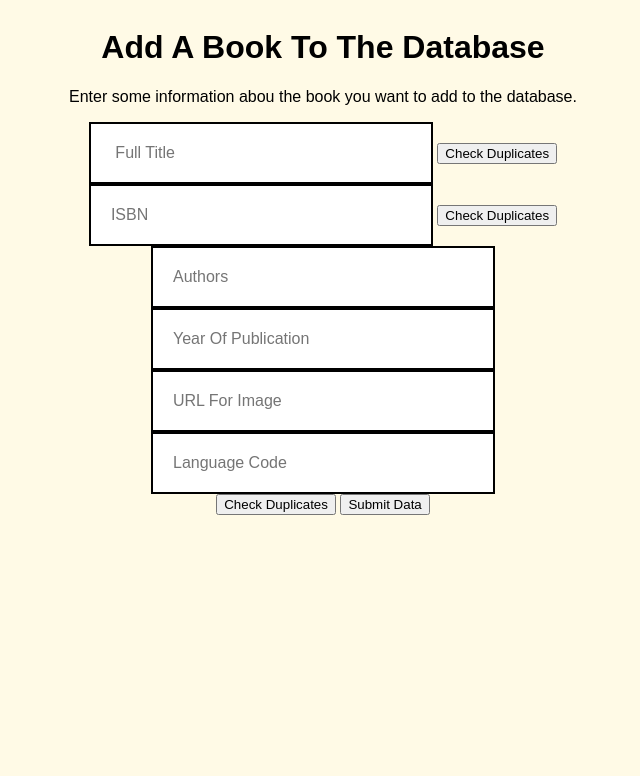
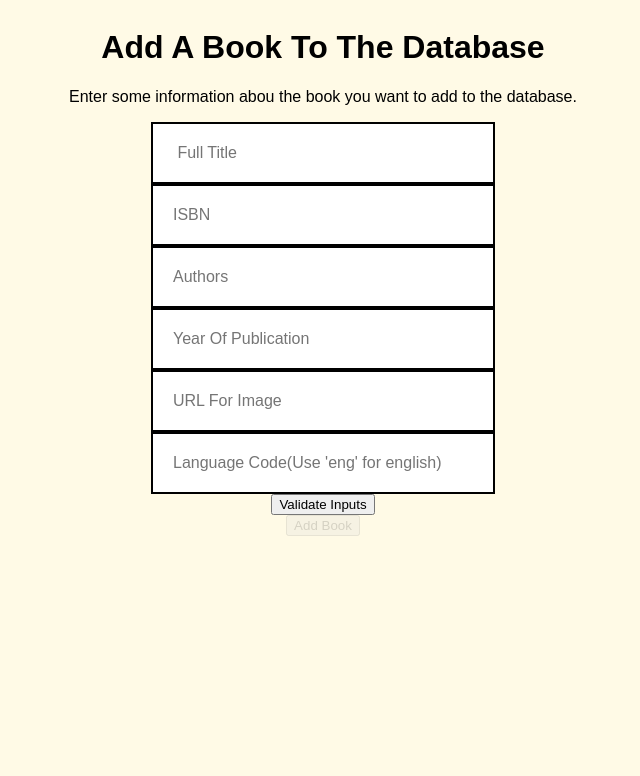
Before and after one commit to AsadYezdan-School/assignment_4, a Django app: page /books/add-book/ in a window 1280 px wide. Shown: the top 776 px of the page, without its empty margins (317-957 px from the left). Run offline with Django 5.2, Linux system fonts and the light colour scheme; parts of the project's set-up code (start-up, migrations or seed data) failed here and were passed over.

Commit message:
add books works + validation on the important things, could add some more vaildation for cool points

```diff
--- a/collectionManager/books/static/books/css/addBooks.css
+++ b/collectionManager/books/static/books/css/addBooks.css
@@ -28,5 +28,6 @@ body {
     cursor: pointer;
 }
 .submit-button{
-    display:none;
+    opacity: 0.5;
+    cursor: not-allowed
 }
--- a/collectionManager/books/static/books/js/addBooks.js
+++ b/collectionManager/books/static/books/js/addBooks.js
@@ -1,13 +1,18 @@
+//page settings
+//set up listeners to lock submit anytime the fields are being changed
+let titleInput = document.getElementById('full_title');
+let isbnInput = document.getElementById('isbn');
+titleInput.addEventListener('focus', checkInput);
+isbnInput.addEventListener('focus', checkInput);
 // AJAX server to get validity of a title to check if what we're adding is a duplicate or not
 async function validateTitle(event){
     event.preventDefault();
     const title = document.getElementById('full_title').value;
     const titleDiv = document.getElementById('full_title');
     const encodedTitle = encodeURIComponent(title);
-    console.log(`made it inside the JS method, title : ${title}`);
+    console.log(`checking title : ${title}`);
     try{
         // Ask the django view called validate-title mapped to the url validate-title to check if the title is actually new
-        console.log("Made it inside the fetch");
         baseUrl =window.location.origin;
         validateUrl = baseUrl +'/'+ `books/validate-title/${encodedTitle}`;
         console.log(validateUrl);
@@ -24,17 +29,14 @@ async function validateTitle(event){
         const data = await response.json();
 
         if(data.valid){
-            titleDiv.textContent="This title isnt already used ";
-            titleDiv.style.color = 'green';
-            console.log("We coolin")
+            changeDivStyleGreen(titleDiv)
+            return true
         } else {
-            titleDiv.textContent='A book with this title already exists in the DB! Check again or add some information to the title to make it unique';
-            titleDiv.style.color = 'red';
-            console.log("We NOT cooling")
+            changeDivStyleRed(titleDiv)
+            return false
         }
     } catch(error) {
-        titleDiv.textContent = 'Error validating input. Try again later';
-        titleDiv.style.color = 'orange';
+        changeDivStyleYellow(titleDiv)
         console.error('Fetch error: ', error.message);
         console.error('Error stack: ', error.stack);
         if (error.response) {
@@ -46,12 +48,11 @@ async function validateTitle(event){
 async function validateISBN(event){
     event.preventDefault();
     const isbn = document.getElementById('isbn').value;
-    const titleDiv = document.getElementById('isbn');
+    const isbnDiv = document.getElementById('isbn');
     const encodedIsbn = encodeURIComponent(isbn);
-    console.log(`made it inside the JS method, isbn : ${isbn}`);
+    console.log(`checking isbn : ${isbn}`);
     try{
         // Ask the django view called validate-title mapped to the url validate-title to check if the title is actually new
-        console.log("Made it inside the fetch");
         baseUrl =window.location.origin;
         validateUrl = baseUrl +'/'+ `books/validate-isbn/${encodedIsbn}`;
         console.log(validateUrl);
@@ -68,17 +69,14 @@ async function validateISBN(event){
         const data = await response.json();
 
         if(data.valid){
-            titleDiv.textContent="This isbn isnt already used";
-            titleDiv.style.color = 'green';
-            console.log("We coolin")
+            changeDivStyleGreen(isbnDiv)
+            return true
         } else {
-            titleDiv.textContent='A book with this isbn already exists in the DB! Check again or add some information to the title to make it unique';
-            titleDiv.style.color = 'red';
-            console.log("We NOT cooling")
+            changeDivStyleRed(isbnDiv)
+            return false
         }
     } catch(error) {
-        titleDiv.textContent = 'Error validating input. Try again later';
-        titleDiv.style.color = 'orange';
+        changeDivStyleGreen(isbnDiv)
         console.error('Fetch error: ', error.message);
         console.error('Error stack: ', error.stack);
         if (error.response) {
@@ -88,7 +86,112 @@ async function validateISBN(event){
 
 }
 
+//lock the submit button when there is somehting being typed in the forms
+function checkInput() {
+    let submitButton = document.getElementById('submit_button');
+
+    // If the input is empty, disable the button
+    submitButton.disabled = true;
+    submitButton.style.opacity=0.5;
+
+    // If the input is not empty, enable the button
+    submitButton.disabled = false;
+
+    //set cursor to not allowed
+    submitButton.style.cursor='not-allowed';
+
+}
+
 async function validateInputs(event){
-    isbn_valid = validateISBN(event)
-    title_valid = validateTitle(event)
+    title_valid = await validateTitle(event);
+    isbn_valid = await validateISBN(event);
+    if(isbn_valid && title_valid){
+        // make sumbit button opaque and unlock it if both fields are valid
+        let submitter = document.getElementById('submit_button');
+        submitter.style.opacity=1;
+        submitter.disabled = false;
+        submitter.style.cursor= 'pointer';
+    }else{
+        let submitter = document.getElementById('submit_button');
+        submitter.style.opacity = 0.5;
+        submitter.disabled=true;
+    }
 }
+
+async function addRecord(event){
+    console.log("made it to the JS method")
+    event.preventDefault();
+    const csrfToken = document.querySelector('[name=csrfmiddlewaretoken]').value;
+    console.log("submit button was pushed")
+    let title = document.getElementById('full_title').value;
+    let isbn = document.getElementById('isbn').value;
+    let authors = document.getElementById('authors').value;
+    let publication_year = document.getElementById('publication_year').value;
+    let url = document.getElementById('url').value;
+    let language_code = document.getElementById('lang_code').value;
+    let avg_rating = 0.0;
+    let rating_count = 0;
+    let formDictionary = {
+        "goodreads_book_id":"",
+        "best_book_id":"",
+        "work_id":"",
+        "books_count":"",
+        "isbn":isbn,
+        "isbn13":isbn,
+        "authors":authors,
+        "original_publication_year":publication_year,
+        "original_title":title,
+        "title":title,
+        "language_code":language_code,
+        "average_rating": avg_rating,
+        "ratings_count":rating_count,
+        "work_ratings_count":rating_count,
+        "work_text_reviews_count":rating_count,
+        "ratings_1":rating_count,
+        "ratings_2":rating_count,
+        "ratings_3":rating_count,
+        "ratings_4":rating_count,
+        "ratings_5":rating_count,
+        "image_url":url,
+        "small_image_url":url
+
+    }
+    console.log("made the dictionary")
+    let formData = new URLSearchParams(formDictionary).toString();
+    let baseUrl = window.location.origin;
+    let redirectUrl = baseUrl + '/books/add-book/add-record/';
+    console.log(`redirecting to ${redirectUrl} to add book`)
+    try{
+        const response = await fetch(redirectUrl,{
+            method:'POST',
+            headers:{'Content-Type': 'application/x-www-form-urlencoded', 'X-CSRFToken':csrfToken},
+            body: formData
+        });
+        if (response.ok){
+            console.log("Book added");
+            alert("Book was successfully added");
+        }else{
+            console.log("Book couldnt be added");
+        }
+    }catch(error) {
+        console.error(error);
+    }
+}
+console.log("JS Script loaded!")
+
+function changeDivStyleRed(inputDiv) {
+// Change the div's style dynamically when clicked
+inputDiv.style.backgroundColor = '#f8d7da';  // Light red background
+inputDiv.style.borderColor = '#dc3545';      // Dark red border
+inputDiv.style.color = '#721c24';             // Dark red text
+}
+function changeDivStyleGreen(inputDiv) {
+inputDiv.style.backgroundColor = '#d4edda'; // Light green background
+inputDiv.style.borderColor = '#28a745';      // Dark green border
+inputDiv.style.color = '#155724';             // Dark green text
+}
+function changeDivStyleYellow(inputDiv) {
+inputDiv.style.backgroundColor = '#fff3cd'; // Light yellow background
+inputDiv.style.borderColor = '#ffc107';     // Dark yellow border
+inputDiv.style.color = '#856404';            // Dark yellow text
+}
--- a/collectionManager/books/templates/addBooks.html
+++ b/collectionManager/books/templates/addBooks.html
@@ -2,7 +2,7 @@
 <!DOCTYPE html>
 <html lang="en">
 <link rel="stylesheet" href="{% static 'books/css/addBooks.css' %}">
-<script src="{% static 'books/js/addBooks.js' %}"></script>
+<script src="{% static 'books/js/addBooks.js' %}" defer></script>
 <head>
     <meta charset="UTF-8">
     <meta name="viewport" content="width=device-width, initial-scale=1.0">
@@ -15,38 +15,39 @@
             <!--Gonna need to make some AJAX requests via JS to verify some of inputs into the fields below are valid-->
             <div name = 'title'>
                 <form method="GET">
-                    <input type="text" class="search-box" placeholder=" Full Title" name="full_title" id = 'full_title' pattern=".*\S.*" required>
-                    <button onclick="validateTitle(event)" name = 'checkTitle'>Check Duplicates</button>
+                    <input type="text" class="search-box" placeholder=" Full Title" name="full_title" id = 'full_title' pattern=".*\S.*" contenteditable="true" required>
                 </form>
             </div>
             <div name = 'isbn'>
-                <form action="" method="POST"></form>
-                    <input type="text" class="search-box" placeholder="ISBN" name="isbn" id = 'isbn' pattern=".*\S.*" required>
-                    <button onclick="validateISBN(event)" name = 'checkISBN'>Check Duplicates</button>
+                <form action="" method="POST">
+                    <input type="text" class="search-box" placeholder="ISBN" name="isbn" id = 'isbn' pattern=".*\S.*" contenteditable="true" required>
                 </form>
             </div>
             <div name = authors>
-                <form action="" method="POST">
-                    <input type="text" class="search-box" placeholder="Authors" name="authors" pattern=".*\S.*" required>
+                <form >
+                    <input type="text" class="search-box" placeholder="Authors" name="authors" id="authors" pattern=".*\S.*" required>
                 </form>
             </div>
             <div name = 'publicationYear'>
-                <form action="" method="POST">
-                    <input type="text" class="search-box" placeholder="Year Of Publication" name="title" pattern=".*\S.*" required>
+                <form>
+                    <input type="text" class="search-box" placeholder="Year Of Publication" name="publication_year" id = "publication_year" pattern=".*\S.*" required>
                 </form>
             </div>
             <div name = 'url'>
-                <form action="" method="POST">
-                    <input type="text" class="search-box" placeholder="URL For Image" name="url" pattern=".*\S.*" required>
+                <form>
+                    <input type="text" class="search-box" placeholder="URL For Image" name="url" id="url" pattern=".*\S.*" required>
                 </form>
             </div>
             <div name = ' languageCode'>
-                <form action="" method="POST">
-                    <input type="text" class="search-box" placeholder="Language Code" name="title" pattern=".*\S.*" required>
+                <form>
+                    <input type="text" class="search-box" placeholder="Language Code(Use 'eng' for english)" name="lang_code" id="lang_code" pattern=".*\S.*" required>
                 </form>
             </div>
-            <button onclick="validateInputs(event)">Check Duplicates</button>
-            <button class="sumbit-button" onclick = "addRecord(event)">Submit Data
+            <button onclick="validateInputs(event)">Validate Inputs</button>
+            <form onsubmit = "addRecord(event)">
+                {% csrf_token %}
+                <button class="submit-button" type="submit" id="submit_button" disabled>Add Book</button>
+            </form>
        </main>
     </body>
 </html>
--- a/collectionManager/books/urls.py
+++ b/collectionManager/books/urls.py
@@ -5,9 +5,10 @@ urlpatterns = [
     path("home", views.home, name = "home"),
     path("search-results/<str:searchString>/", views.queryDB,name = "queryDB"),
     path("add-book/", views.addBook, name = "addBook"),
+    path("add-book/add-record/", views.add_book,name="add_book"),
     path("validate-title/<str:title>", views.validate_title, name = "validate-title" ),
     path("validate-isbn/<str:checkIsbn>", views.validate_isbn, name = "validate-isbn" ),
     path("advanced-search/", views.advanced_search, name = "advanced-search"),
     path("upload-books/", views.upload_books, name="upload-books"),
-    path("delete-book/id=<int:id>/", views.delete_book,name="delete-book")
+    path("delete-book/id=<int:id>/", views.delete_book,name="delete-book"),
 ]
--- a/collectionManager/books/views.py
+++ b/collectionManager/books/views.py
@@ -12,6 +12,8 @@ from django.shortcuts import redirect
 from django.shortcuts import get_object_or_404
 from django.urls import reverse
 from .forms import BookForm
+from django.views.decorators.csrf import csrf_protect
+import json
 
 def home(request):
     #load the landing page
@@ -50,12 +52,9 @@ def queryDB(request,searchString):
     else:
      return HttpResponse(" The request wasnt a POST, this shouldnt happen")
 
-def addBook(request):
-    return render(request,'addBooks.html', )
-
 
 def validate_title(request,title):
-   print(" made it to the validation method!")
+   print(f"validating {title}...")
    if request.method == 'GET':
         print(f"title = {title}")
         if not title:
@@ -66,15 +65,17 @@ def validate_title(request,title):
         match_orig_title = Books.objects.filter(original_title__iexact=title).exists()
 
         if not match_title and not match_orig_title:
+            print(f"{title} IS valid")
             return JsonResponse({'valid': True})
         else :
+            print(f"{title} IS NOT valid")
             return JsonResponse({'valid':False})
    else:
       print(request.method)
       return HttpResponse("Not a GET request")
 
 def validate_isbn(request,checkIsbn):
-   print(" made it to the validation method!")
+   print(f" validating {checkIsbn}...")
    if request.method == 'GET':
         print(f"isbn =  {checkIsbn}")
         if not checkIsbn:
@@ -82,11 +83,12 @@ def validate_isbn(request,checkIsbn):
 
         #look through DB for books with the same title
         querySet = Books.objects.filter(isbn=checkIsbn)
-        print(querySet.values())
         match_isbn = querySet.exists()#returns true if the query set isnt empty
         if not match_isbn:
+            print(f"{checkIsbn} IS valid")
             return JsonResponse({'valid': True})
         else :
+            print(f"{checkIsbn} IS NOT valid")
             return JsonResponse({'valid': False})
    else:
       print(request.method)
@@ -223,13 +225,28 @@ def delete_book(request, id):
     else:
         return render(request, 'home.html')
 
+def addBook(request):
+    return render(request,'addBooks.html', )
+
+@csrf_protect
 def add_book(request):
+    print(" made it to the view, the url seems to be working")
     if request.method == 'POST':
-        form = BookForm(request.POST)
-        if form.is_valid():
-            #actually add the book
-            form.save()
-            return redirect()#whatever a sucessful book addition looks like
-    else:
-        errors = form.errors
-        return render(request, 'add_book', {'form':form})
+        try:
+            data = request.POST
+            print(f" type of data is {type(data)} adn it looks like : {data}")
+            form = BookForm(data)
+            if form.is_valid():
+                try:
+                    print(f"Cleaned data = {form.cleaned_data}")
+                    #actually add the book
+                    form.save()
+                    return JsonResponse({'message':'Book was successfully added'},status=200)
+                except Exception as e:
+                    print(f"Error during form save {e}")
+                    return JsonResponse({'message':'Book was not added','detils':str(e)},status=500)
+            else:
+                return JsonResponse({'message':'Book was not added','errors': form.errors},status=400)
+        except Exception as e:
+            errors = form.errors
+            return JsonResponse({'error':str(e)}, status=500)
```
Also changed, not shown: collectionManager/books/forms.py (+25 -4 lines).
